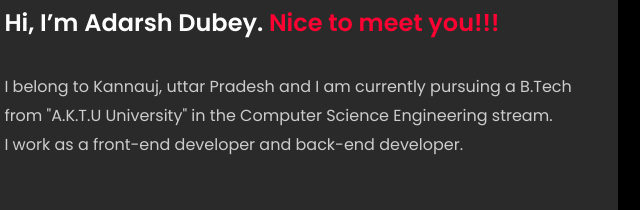
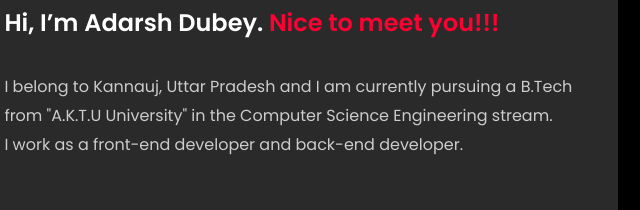
Before and after one commit to Dubey1256/Adarshdubey, a plain HTML site: page index.html in a window 1280 px wide. Shown: the part 1168-1378 px from the top of the page, 34-674 px from the left. Drawn offline with nearby package versions, Linux system fonts and the light colour scheme.

Commit message:
Update index.html

```diff
--- a/index.html
+++ b/index.html
@@ -66,7 +66,7 @@
         <div class="about-text">
             <h2>About <span>Me</span></h2>
             <h4>Hi, I’m Adarsh Dubey. <span> Nice to meet you!!!</span></h4>
-            <p>I belong to Kannauj, uttar Pradesh and  I am currently pursuing a B.Tech from "A.K.T.U University" in the Computer Science Engineering stream.
+            <p>I belong to Kannauj, Uttar Pradesh and  I am currently pursuing a B.Tech from "A.K.T.U University" in the Computer Science Engineering stream.
             <br>
             I work as a front-end developer and back-end developer.
             <h4><span>TECHNICAL SKILLS</span></h4>
```
